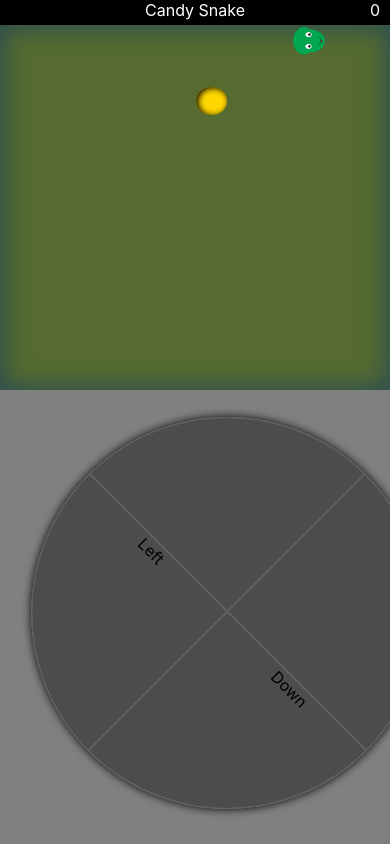
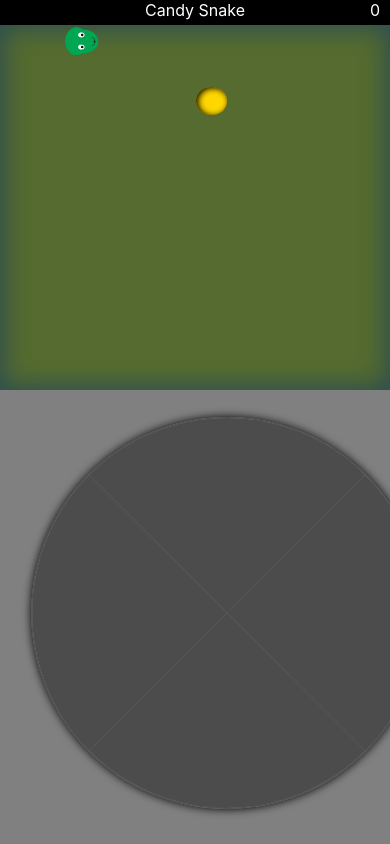
Before and after one commit to elnoor/snake, a React (Create React App) app: page / in a window 390 px wide. Shown: the top 844 px of the page. Built offline with nearby package versions, Linux system fonts and the light colour scheme.

Commit message:
mobile controller optimized

```diff
--- a/src/Game.css
+++ b/src/Game.css
@@ -113,7 +113,7 @@ td.food > span {
   overflow: hidden;
   transform: rotate(45deg);
   box-shadow: 0 0 10px 0px black;
-  border: 1px solid #5f5f5f;
+  border: 1px solid #505050;
 }
 .navpad > div > div {
   float: left;
@@ -122,7 +122,12 @@ td.food > span {
   height: 50%;
   padding: 0;
   margin: 0;
-  box-shadow: 0 0 0px 2px #5f5f5f;
+  /* box-shadow: 0 0 0px 2px #5f5f5f; */
+}
+.navpad > div > div:focus,
+.navpad > div > div:hover {
+  background: #404040;
+  outline: none;
 }
 
 /*** Mobile ***/
--- a/src/Game.js
+++ b/src/Game.js
@@ -247,16 +247,17 @@ export default function Game() {
   }
   return (
     <div className="game">
-
       {/* <Modal> */}
 
       <div className="main" style={{ width: gridSize, height: gridSize }}>
         <div className="header">
-          <div className="left">{gameOver && (
-          <span className="left">
-            Game Over! <u onClick={reset}>Play Again</u>
-          </span>
-        )}</div>
+          <div className="left">
+            {gameOver && (
+              <span className="left">
+                Game Over! <u onClick={reset}>Play Again</u>
+              </span>
+            )}
+          </div>
           <div className="center">Candy Snake</div>
           <div className="right">{score}</div>
         </div>
@@ -299,18 +300,10 @@ const NavPad = React.memo((props) => {
     return (
       <div className="navpad" style={{ width: props.size, height: props.size }}>
         <div>
-          <div className="up" onClick={() => props.onClick("up")}>
-            Up
-          </div>
-          <div className="right" onClick={() => props.onClick("right")}>
-            Right
-          </div>
-          <div className="left" onClick={() => props.onClick("left")}>
-            Left
-          </div>
-          <div className="down" onClick={() => props.onClick("down")}>
-            Down
-          </div>
+          <div className="up" onClick={() => props.onClick("up")}></div>
+          <div className="right" onClick={() => props.onClick("right")}></div>
+          <div className="left" onClick={() => props.onClick("left")}></div>
+          <div className="down" onClick={() => props.onClick("down")}></div>
         </div>
       </div>
     );
```
